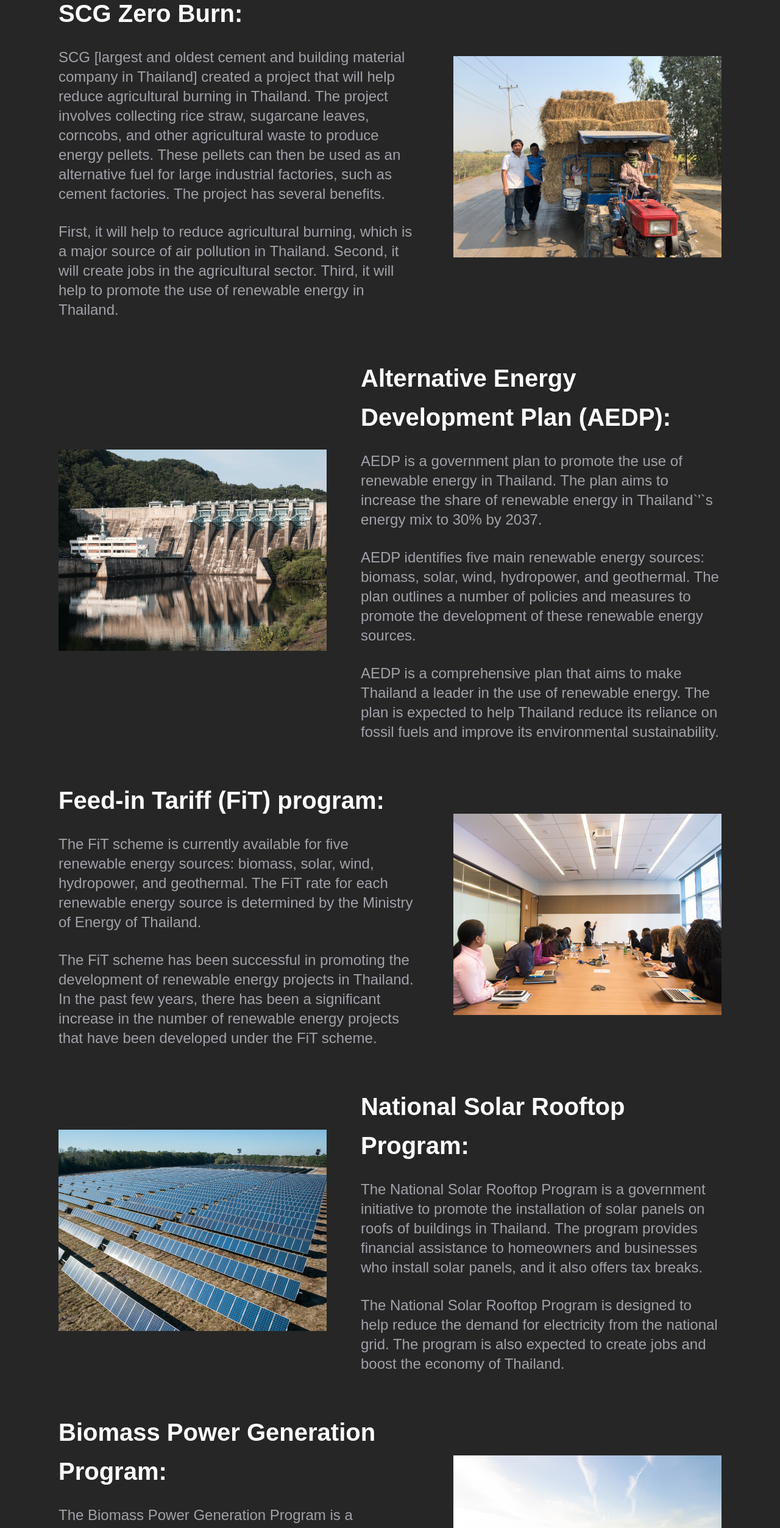
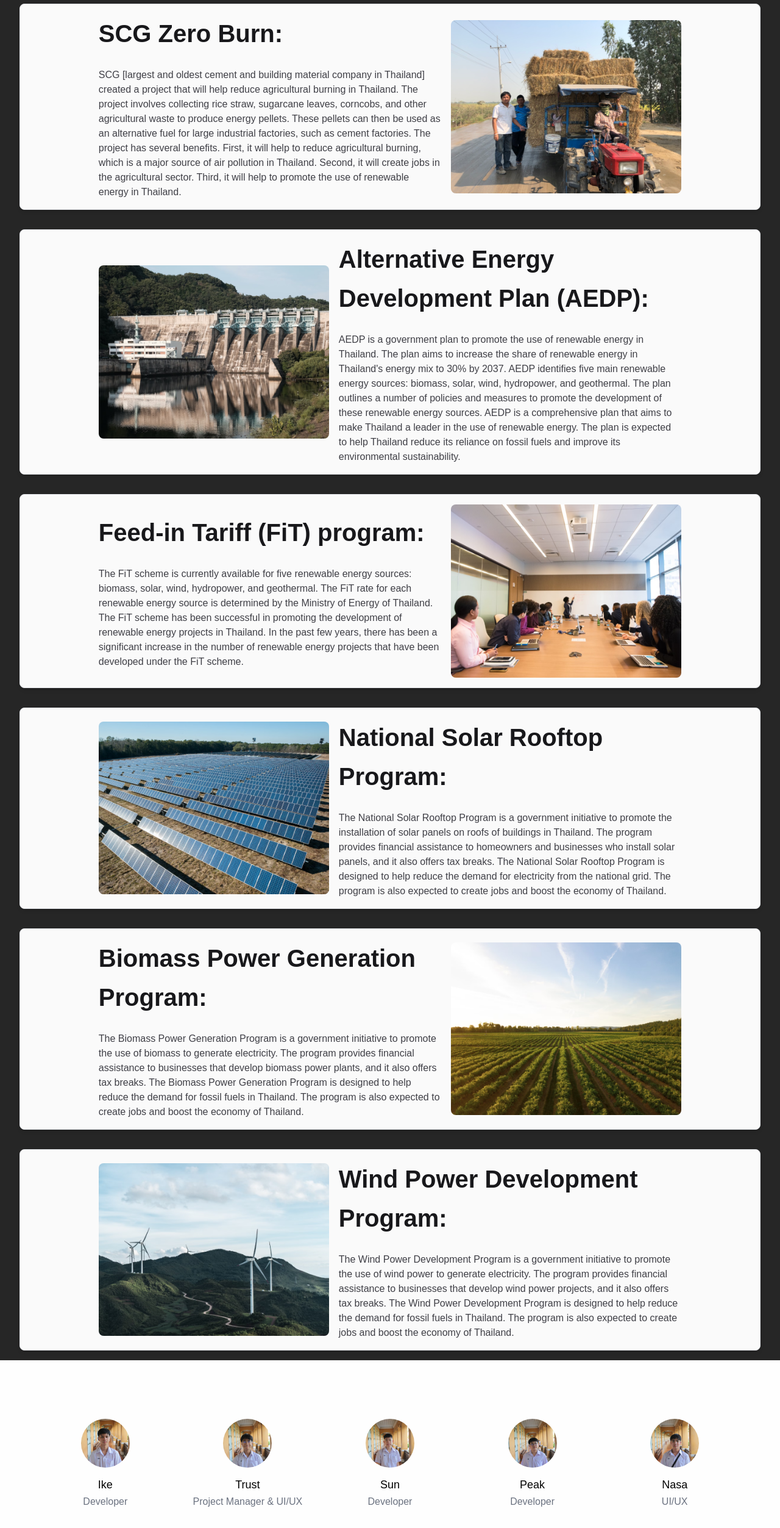
Before and after one commit to owo93/sk-sdg-13, a Next.js app: page /action/energy in a window 1280 px wide. Shown: the part 234-2739 px from the top of the page at 61% size. Built offline with nearby package versions, Linux system fonts and the light colour scheme.

Commit message:
Apply ImageCard to Energy Action Page

```diff
--- a/components/Card.js
+++ b/components/Card.js
@@ -40,15 +40,16 @@
   );
 }
 
-export function ImageCard({ title, body, image }) {
+export function ImageCard({ title, body, image, varient }) {
   return (
-    <div className="p-4">
-      <div className="min-h-300 flex justify-center self-start rounded-lg border border-gray-200 bg-neutral-50 p-4 shadow-md">
-        <article className="prose prose-zinc w-8/12 self-start">
+    <div className="px-8 py-4">
+      {varient == "text_left" && (
+        <div className="min-h-300 flex items-center justify-center self-start rounded-lg border border-gray-200 bg-neutral-50 p-4 shadow-md">
+          <article className="prose prose-zinc w-8/12 px-2">
             <h3 className="text-[40px] font-bold">{title}</h3>
-          <p className="text-2xl">{body}</p>
+            <p className="text-base">{body}</p>
           </article>
-        <div className="w-4/12 self-end">
+          <div className="w-4/12 px-2">
             <Image
               src={image}
               width={440}
@@ -57,6 +58,23 @@
             />
           </div>
         </div>
+      )}
+      {varient == "text_right" && (
+        <div className="min-h-300 flex items-center justify-center self-start rounded-lg border border-gray-200 bg-neutral-50 p-4 shadow-md">
+          <div className="w-4/12 px-2">
+            <Image
+              src={image}
+              width={440}
+              height={330}
+              className="rounded-lg"
+            />
+          </div>
+          <article className="prose prose-zinc w-8/12 px-2">
+            <h3 className="text-[40px] font-bold">{title}</h3>
+            <p className="text-base">{body}</p>
+          </article>
+        </div>
+      )}
     </div>
   );
 }
--- a/pages/action/energy.js
+++ b/pages/action/energy.js
@@ -1,6 +1,11 @@
 import Image from "next/image";
 import Layout from "/pages/action/layout";
 import Energy1 from "../../public/images/energy/energy1.png";
+import Energy2 from "../../public/images/energy/energy2.png";
+import Energy3 from "../../public/images/energy/energy3.png";
+import Energy4 from "../../public/images/energy/energy4.png";
+import Energy5 from "../../public/images/energy/energy5.png";
+import Energy6 from "../../public/images/energy/energy6.png";
 import { ImageCard } from "@/components/Card";
 
 export default function Energy() {
@@ -13,167 +18,60 @@
           </h1>
         </div>
 
-        <div className="inline-flex flex-1 items-center justify-start gap-14 px-24 pb-16">
-          <article className="prose max-w-full flex-col">
-            <h3 className="text-[40px] font-bold text-white">
-              SCG Zero Burn:{" "}
-            </h3>
-            <p className="text-2xl text-zinc-400">
-              SCG [largest and oldest cement and building material company in
-              Thailand] created a project that will help reduce agricultural
-              burning in Thailand. The project involves collecting rice straw,
-              sugarcane leaves, corncobs, and other agricultural waste to
-              produce energy pellets. These pellets can then be used as an
-              alternative fuel for large industrial factories, such as cement
-              factories. The project has several benefits.
-            </p>
-            <p className="text-2xl text-zinc-400">
-              First, it will help to reduce agricultural burning, which is a
-              major source of air pollution in Thailand. Second, it will create
-              jobs in the agricultural sector. Third, it will help to promote
-              the use of renewable energy in Thailand.
-            </p>
-          </article>
-          <Image
-            src={"/images/energy/energy1.png"}
-            width={440}
-            height={330}
-          />
-        </div>
+        <ImageCard
+          title={"SCG Zero Burn: "}
+          body={
+            "SCG [largest and oldest cement and building material company in Thailand] created a project that will help reduce agricultural burning in Thailand. The project involves collecting rice straw, sugarcane leaves, corncobs, and other agricultural waste to produce energy pellets. These pellets can then be used as an alternative fuel for large industrial factories, such as cement factories. The project has several benefits. First, it will help to reduce agricultural burning, which is a major source of air pollution in Thailand. Second, it will create jobs in the agricultural sector. Third, it will help to promote the use of renewable energy in Thailand."
+          }
+          image={Energy1}
+          varient={"text_left"}
+        />
 
-        <div className="inline-flex flex-1 items-center justify-start gap-14 px-24 pb-16">
-          <Image
-            src={"/images/energy/energy2.png"}
-            width={440}
-            height={330}
-          />
-          <article className="prose max-w-full flex-col">
-            <h3 className="text-[40px] font-bold text-white">
-              Alternative Energy Development Plan (AEDP):{" "}
-            </h3>
-            <p className="text-2xl text-zinc-400">
-              AEDP is a government plan to promote the use of renewable energy
-              in Thailand. The plan aims to increase the share of renewable
-              energy in Thailand`&apos;`s energy mix to 30% by 2037.
-            </p>
-            <p className="text-2xl text-zinc-400">
-              AEDP identifies five main renewable energy sources: biomass,
-              solar, wind, hydropower, and geothermal. The plan outlines a
-              number of policies and measures to promote the development of
-              these renewable energy sources.
-            </p>
-            <p className="text-2xl text-zinc-400">
-              AEDP is a comprehensive plan that aims to make Thailand a leader
-              in the use of renewable energy. The plan is expected to help
-              Thailand reduce its reliance on fossil fuels and improve its
-              environmental sustainability.
-            </p>
-          </article>
-        </div>
+        <ImageCard
+          title={"Alternative Energy Development Plan (AEDP): "}
+          body={
+            "AEDP is a government plan to promote the use of renewable energy in Thailand. The plan aims to increase the share of renewable energy in Thailand's energy mix to 30% by 2037. AEDP identifies five main renewable energy sources: biomass, solar, wind, hydropower, and geothermal. The plan outlines a number of policies and measures to promote the development of these renewable energy sources. AEDP is a comprehensive plan that aims to make Thailand a leader in the use of renewable energy. The plan is expected to help Thailand reduce its reliance on fossil fuels and improve its environmental sustainability."
+          }
+          image={Energy2}
+          varient={"text_right"}
+        />
 
-        <div className="inline-flex flex-1 items-center justify-start gap-14 px-24 pb-16">
-          <article className="prose max-w-full flex-col">
-            <h3 className="text-[40px] font-bold text-white">
-              Feed-in Tariff (FiT) program:
-            </h3>
-            <p className="text-2xl text-zinc-400">
-              The FiT scheme is currently available for five renewable energy
-              sources: biomass, solar, wind, hydropower, and geothermal. The FiT
-              rate for each renewable energy source is determined by the
-              Ministry of Energy of Thailand.
-            </p>
-            <p className="text-2xl text-zinc-400">
-              The FiT scheme has been successful in promoting the development of
-              renewable energy projects in Thailand. In the past few years,
-              there has been a significant increase in the number of renewable
-              energy projects that have been developed under the FiT scheme.
-            </p>
-          </article>
-          <Image
-            src={"/images/energy/energy3.png"}
-            width={440}
-            height={330}
-          />
-        </div>
+        <ImageCard
+          title={"Feed-in Tariff (FiT) program:"}
+          body={
+            "The FiT scheme is currently available for five renewable energy sources: biomass, solar, wind, hydropower, and geothermal. The FiT rate for each renewable energy source is determined by the Ministry of Energy of Thailand. The FiT scheme has been successful in promoting the development of renewable energy projects in Thailand. In the past few years, there has been a significant increase in the number of renewable energy projects that have been developed under the FiT scheme."
+          }
+          image={Energy3}
+          varient={"text_left"}
+        />
 
-        <div className="inline-flex flex-1 items-center justify-start gap-14 px-24 pb-16">
-          <Image
-            src={"/images/energy/energy4.png"}
-            width={440}
-            height={330}
-          />
-          <article className="prose max-w-full flex-col">
-            <h3 className="text-[40px] font-bold text-white">
-              National Solar Rooftop Program:
-            </h3>
-            <p className="text-2xl text-zinc-400">
-              The National Solar Rooftop Program is a government initiative to
-              promote the installation of solar panels on roofs of buildings in
-              Thailand. The program provides financial assistance to homeowners
-              and businesses who install solar panels, and it also offers tax
-              breaks.
-            </p>
-            <p className="text-2xl text-zinc-400">
-              The National Solar Rooftop Program is designed to help reduce the
-              demand for electricity from the national grid. The program is also
-              expected to create jobs and boost the economy of Thailand.
-            </p>
-          </article>
-        </div>
+        <ImageCard
+          title={"National Solar Rooftop Program:"}
+          body={
+            "The National Solar Rooftop Program is a government initiative to promote the installation of solar panels on roofs of buildings in Thailand. The program provides financial assistance to homeowners and businesses who install solar panels, and it also offers tax breaks. The National Solar Rooftop Program is designed to help reduce the demand for electricity from the national grid. The program is also expected to create jobs and boost the economy of Thailand."
+          }
+          image={Energy4}
+          varient={"text_right"}
+        />
 
-        <div className="inline-flex flex-1 items-center justify-start gap-14 px-24 pb-16">
-          <article className="prose max-w-full flex-col">
-            <h3 className="text-[40px] font-bold text-white">
-              Biomass Power Generation Program:
-            </h3>
-            <p className="text-2xl text-zinc-400">
-              The Biomass Power Generation Program is a government initiative to
-              promote the use of biomass to generate electricity. The program
-              provides financial assistance to businesses that develop biomass
-              power plants, and it also offers tax breaks.
-            </p>
-            <p className="text-2xl text-zinc-400">
-              The Biomass Power Generation Program is designed to help reduce
-              the demand for fossil fuels in Thailand. The program is also
-              expected to create jobs and boost the economy of Thailand.
-            </p>
-          </article>
-          <Image
-            src={"/images/energy/energy5.png"}
-            width={440}
-            height={330}
-          />
-        </div>
+        <ImageCard
+          title={"Biomass Power Generation Program:"}
+          body={
+            "The Biomass Power Generation Program is a government initiative to promote the use of biomass to generate electricity. The program provides financial assistance to businesses that develop biomass power plants, and it also offers tax breaks. The Biomass Power Generation Program is designed to help reduce the demand for fossil fuels in Thailand. The program is also expected to create jobs and boost the economy of Thailand."
+          }
+          image={Energy5}
+          varient={"text_left"}
+        />
 
-        <div className="inline-flex flex-1 items-center justify-start gap-14 px-24 pb-16">
-          <Image
-            src={"/images/energy/energy6.png"}
-            width={440}
-            height={330}
-          />
-          <article className="prose max-w-full flex-col">
-            <h3 className="text-[40px] font-bold text-white">
-              Wind Power Development Program:
-            </h3>
-            <p className="text-2xl text-zinc-400">
-              The Wind Power Development Program is a government initiative to
-              promote the use of wind power to generate electricity. The program
-              provides financial assistance to businesses that develop wind
-              power projects, and it also offers tax breaks.
-            </p>
-            <p className="text-2xl text-zinc-400">
-              The Wind Power Development Program is designed to help reduce the
-              demand for fossil fuels in Thailand. The program is also expected
-              to create jobs and boost the economy of Thailand.
-            </p>
-          </article>
-        </div>
+        <ImageCard
+          title={"Wind Power Development Program:"}
+          body={
+            "The Wind Power Development Program is a government initiative to promote the use of wind power to generate electricity. The program provides financial assistance to businesses that develop wind power projects, and it also offers tax breaks. The Wind Power Development Program is designed to help reduce the demand for fossil fuels in Thailand. The program is also expected to create jobs and boost the economy of Thailand."
+          }
+          image={Energy6}
+          varient={"text_right"}
+        />
       </div>
-      <ImageCard
-        title={"Test"}
-        body={"Stufu"}
-        image={Energy1}
-      />
     </Layout>
   );
 }
```
Lines whose indentation alone changed are shown as unchanged.
